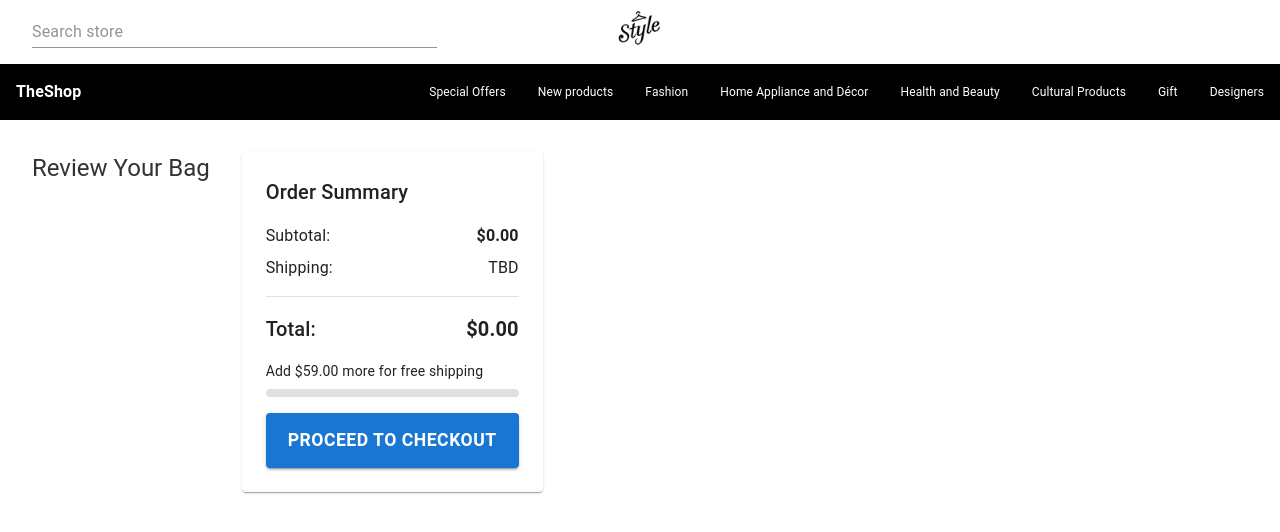
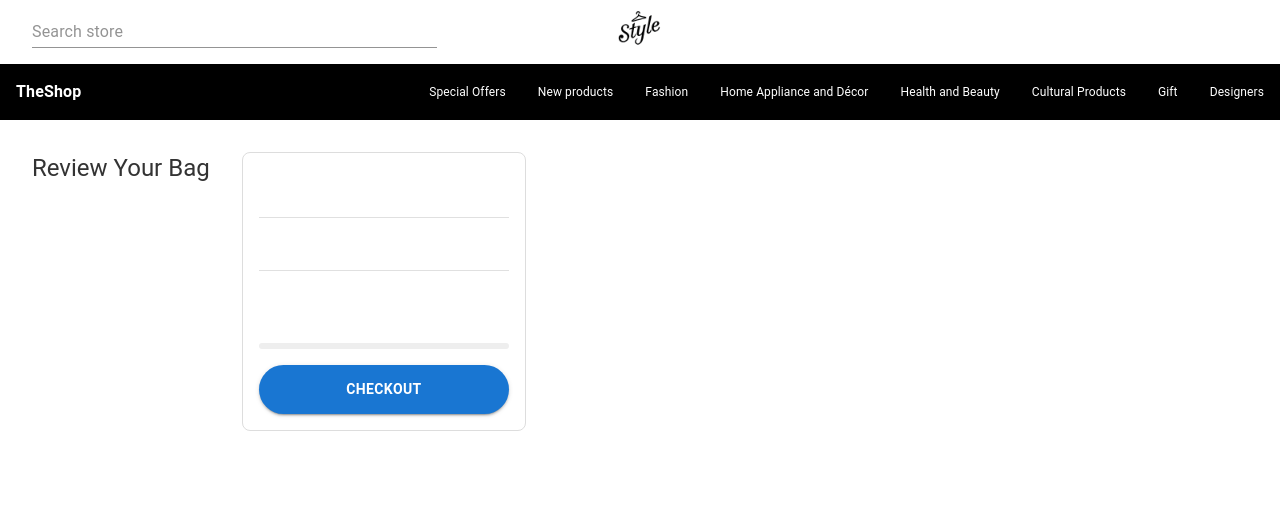
Before and after one commit to mohammad9675/shop, a React (Vite) app: page /review-bag in a window 1280 px wide. Shown: the top 532 px of the page. Built offline with nearby package versions, Linux system fonts and the light colour scheme; some icons are missing.

Commit message:
better view

```diff
--- a/src/pages/ReviewBagPage.jsx
+++ b/src/pages/ReviewBagPage.jsx
@@ -22,7 +22,7 @@ import MainNav from "../components/MainNav.jsx";
 export default function ReviewBagPage() {
   const { cartItems, removeFromCart, getSubtotal } = useCart();
 
-  // Fetch each product in cart with secure pricing
+  // Fetch each product in cart
   const productQueries = useQueries({
     queries: cartItems.map((item) => ({
       queryKey: ["product", item.id],
@@ -30,56 +30,19 @@ export default function ReviewBagPage() {
         const res = await axios.get(
           `http://localhost:3001/api/products/${item.id}`
         );
-        // Merge database product data with cart item details (size, color, quantity)
-        return {
-          ...res.data,
-          cartItem: {
-            id: item.id,
-            size: item.size,
-            color: item.color,
-            quantity: item.quantity,
-            // Keep any other cart-specific data but NOT the price
-            image: item.image // This can stay as it's not security sensitive
-          }
-        };
+        return { ...res.data, cartItem: item };
       },
     })),
   });
 
   const isLoading = productQueries.some((q) => q.isLoading);
-  const hasError = productQueries.some((q) => q.isError);
+  const products = productQueries.map((q) => q.data).filter(Boolean);
 
-  const products = productQueries
-    .map((q) => q.data)
-    .filter((p) => p && p.cartItem); // safe filter
-
-  // Calculate subtotal using database prices (secure)
-  const calculateSecureSubtotal = () => {
-    return products.reduce((total, product) => {
-      const { cartItem } = product;
-      // Use database price (product.price) NOT localStorage price
-      return total + (product.price * cartItem.quantity);
-    }, 0);
-  };
-
-  const secureSubtotal = calculateSecureSubtotal();
+  // Order summary calculations (same as CartDrawer)
+  const subtotal = getSubtotal();
   const freeShippingThreshold = 59;
-  const remaining = Math.max(freeShippingThreshold - secureSubtotal, 0);
-  const progress = Math.min((secureSubtotal / freeShippingThreshold) * 100, 100);
-
-  if (hasError) {
-    return (
-      <>
-        <TopBar />
-        <MainNav />
-        <Box sx={{ p: 4, textAlign: "center" }}>
-          <Typography color="error">
-            Failed to load product details. Please try again.
-          </Typography>
-        </Box>
-      </>
-    );
-  }
+  const remaining = Math.max(freeShippingThreshold - subtotal, 0);
+  const progress = Math.min((subtotal / freeShippingThreshold) * 100, 100);
 
   return (
     <>
@@ -88,7 +51,7 @@ export default function ReviewBagPage() {
       <Grid container spacing={4} sx={{ p: 4 }}>
         {/* LEFT SIDE - Product Cards */}
         <Grid item xs={12} md={8}>
-          <Typography variant="h5" sx={{ mb: 3, color: "#333" }}>
+          <Typography variant="h5" sx={{ mb: 3 , color: "#333"}}>
             Review Your Bag
           </Typography>
 
@@ -117,7 +80,7 @@ export default function ReviewBagPage() {
                     >
                       <CardMedia
                         component="img"
-                        image={product.images?.[0] || cartItem.image || ""}
+                        image={product.images?.[0] || ""}
                         alt={product.title}
                         sx={{ height: 200, objectFit: "cover" }}
                       />
@@ -125,20 +88,14 @@ export default function ReviewBagPage() {
                         <Typography variant="subtitle2">
                           {product.title}
                         </Typography>
-                        {/* Display size and color from cart item */}
                         <Typography variant="body2" color="text.secondary">
-                          Size: {cartItem.size} | Color: {cartItem.color}
+                          {cartItem.size}, {cartItem.color}
                         </Typography>
-                        {/* Use SECURE price from database */}
-                        <Typography variant="body1" sx={{ fontWeight: "bold", color: "#2e7d32" }}>
+                        <Typography variant="body1" sx={{ fontWeight: "bold" }}>
                           ${product.price.toFixed(2)}
                         </Typography>
                         <Typography variant="body2">
-                          Quantity: {cartItem.quantity}
-                        </Typography>
-                        {/* Show total for this item */}
-                        <Typography variant="body2" sx={{ fontWeight: "bold", mt: 1 }}>
-                          Item Total: ${(product.price * cartItem.quantity).toFixed(2)}
+                          Qty: {cartItem.quantity}
                         </Typography>
                       </CardContent>
                       <CardActions sx={{ justifyContent: "space-between" }}>
@@ -169,76 +126,106 @@ export default function ReviewBagPage() {
           )}
         </Grid>
 
-        {/* RIGHT SIDE - Order Summary */}
+        {/* RIGHT SIDE - Cart Summary (CartDrawer styles) */}
         <Grid item xs={12} md={4}>
-          <Card sx={{ p: 3, position: "sticky", top: 20 }}>
-            <Typography variant="h6" sx={{ mb: 2 }}>
-              Order Summary
+          <Box
+            sx={{
+              border: "1px solid #ddd",
+              borderRadius: 2,
+              p: 2,
+              display: "flex",
+              flexDirection: "column",
+              height: "fit-content",
+              position: "sticky",
+              top: 20,
+            }}
+          >
+            <Typography variant="h6">
+              My Shopping Bag ({cartItems.length} Item
+              {cartItems.length !== 1 && "s"})
             </Typography>
-
-            <Box sx={{ mb: 2 }}>
-              <Box sx={{ display: "flex", justifyContent: "space-between", mb: 1 }}>
-                <Typography>Subtotal:</Typography>
-                <Typography sx={{ fontWeight: "bold" }}>
-                  ${secureSubtotal.toFixed(2)}
-                </Typography>
-              </Box>
-
-              <Box sx={{ display: "flex", justifyContent: "space-between", mb: 1 }}>
-                <Typography>Shipping:</Typography>
-                <Typography>
-                  {secureSubtotal >= freeShippingThreshold ? "FREE" : "TBD"}
-                </Typography>
-              </Box>
 
             <Divider sx={{ my: 2 }} />
 
-              <Box sx={{ display: "flex", justifyContent: "space-between", mb: 2 }}>
-                <Typography variant="h6">Total:</Typography>
-                <Typography variant="h6" sx={{ fontWeight: "bold" }}>
-                  ${secureSubtotal.toFixed(2)}
+            {cartItems.length === 0 ? (
+              <Typography variant="body2">Your bag is empty.</Typography>
+            ) : (
+              cartItems.map((item) => (
+                <Box
+                  key={`${item.id}-${item.size}-${item.color}`}
+                  display="flex"
+                  mb={2}
+                  alignItems="center"
+                >
+                  <Box
+                    component="img"
+                    src={item.image}
+                    alt={item.title}
+                    sx={{ width: 80, height: 100, objectFit: "cover", mr: 2 }}
+                  />
+                  <Box flexGrow={1}>
+                    <Typography variant="subtitle2">{item.title}</Typography>
+                    <Typography variant="body2" color="text.secondary">
+                      {item.size}, {item.color}
+                    </Typography>
+                    <Typography variant="body1" sx={{ fontWeight: "bold" }}>
+                      ${item.price.toFixed(2)}
+                    </Typography>
+                    <Typography variant="body2">
+                      Qty: {item.quantity}
                     </Typography>
                   </Box>
+                  <IconButton
+                    aria-label="remove item"
+                    size="small"
+                    color="error"
+                    onClick={() =>
+                      removeFromCart(item.id, item.size, item.color)
+                    }
+                    sx={{ ml: 1 }}
+                  >
+                    <DeleteIcon fontSize="small" />
+                  </IconButton>
                 </Box>
+              ))
+            )}
 
-            {/* Free Shipping Progress */}
+            <Divider sx={{ my: 2 }} />
+
+            <Typography variant="subtitle1">
+              Subtotal: ${subtotal.toFixed(2)}
+            </Typography>
             {remaining > 0 && (
-              <Box sx={{ mb: 2 }}>
               <Typography variant="body2" sx={{ mb: 1 }}>
-                  Add ${remaining.toFixed(2)} more for free shipping
+                Only ${remaining.toFixed(2)} away from FREE SHIPPING
               </Typography>
-                <Box sx={{
+            )}
+            <Box
+              sx={{
                 width: "100%",
-                  height: 8,
-                  backgroundColor: "#e0e0e0",
-                  borderRadius: 4,
-                  overflow: "hidden"
-                }}>
-                  <Box sx={{
+                height: 6,
+                backgroundColor: "#eee",
+                borderRadius: 3,
+              }}
+            >
+              <Box
+                sx={{
                   width: `${progress}%`,
                   height: "100%",
-                    backgroundColor: "#2e7d32",
-                    transition: "width 0.3s ease"
-                  }} />
+                  backgroundColor: "blue",
+                  borderRadius: 3,
+                }}
+              />
             </Box>
-              </Box>
-            )}
 
             <Button
               variant="contained"
+              sx={{ mt: 2, borderRadius: 10, py: 1.5, fontWeight: "bold" }}
               fullWidth
-              size="large"
-              sx={{
-                backgroundColor: "#1976d2",
-                "&:hover": { backgroundColor: "#1565c0" },
-                py: 1.5,
-                fontSize: "1.1rem",
-                fontWeight: "bold"
-              }}
             >
-              Proceed to Checkout
+              Checkout
             </Button>
-          </Card>
+          </Box>
         </Grid>
       </Grid>
     </>
```
Lines whose indentation alone changed are shown as unchanged.
